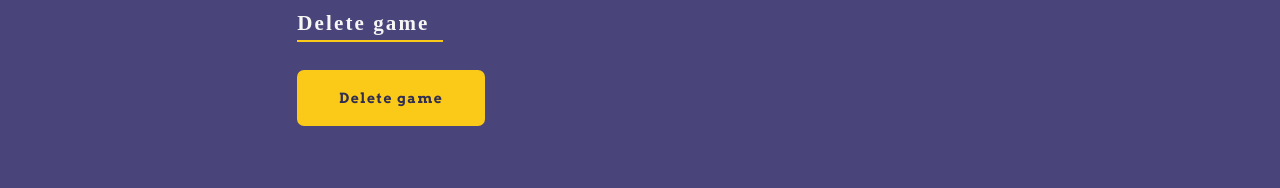
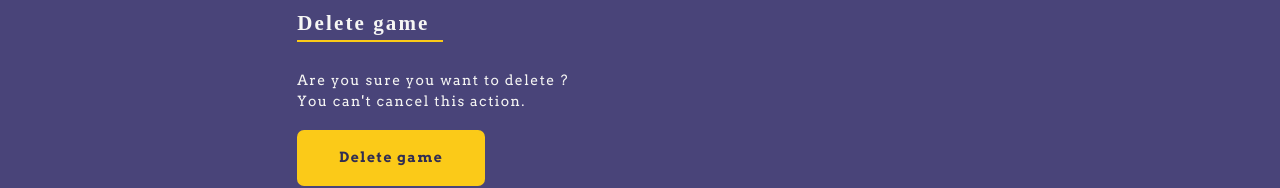
Before and after one commit to wlonk/roughcast, a Vue app: page /t/1/1/edit in a window 1280 px wide. Shown: the part 1563-1751 px from the top of the page. Built offline with nearby package versions, Linux system fonts and the light colour scheme; no server answers; the HTML template or start-up script is replaced by a standard one; a web font is replaced by a local one; what semantic-ui-vue, vue-async-computed, vue-scrollactive would draw is missing.

Commit message:
Add confirmation messages

```diff
--- a/src/styles/elements/edit-box.scss
+++ b/src/styles/elements/edit-box.scss
@@ -87,7 +87,7 @@
     display: flex;
     align-items: flex-start;
     justify-content: space-between;
-    padding: 0 1rem;
+    // padding: 0 1rem;
     p {
       max-width: 80%;
     }
@@ -96,4 +96,10 @@
       margin-left: 1rem;
     }
   }
+  &#delete .confirmation {
+    display: block;
+    p:last-child {
+      margin-bottom: 1.25rem;
+    }
+  }
 }
--- a/src/views/EditGamePage.vue
+++ b/src/views/EditGamePage.vue
@@ -33,7 +33,13 @@
             <div class="box-title">
               <h5>Delete game</h5>
             </div>
-            <!-- Delete Confirmation message WIP -->
+            <div class="confirmation">
+              <p>Are you sure you want to delete
+                <span class="accent-link">{{ game.name }}</span>
+                ?
+              </p>
+              <p>You can't cancel this action.</p>
+            </div>
             <button class="submit-btn single">Delete game</button>
           </div>
         </div>
--- a/src/views/EditTeamPage.vue
+++ b/src/views/EditTeamPage.vue
@@ -23,7 +23,13 @@
             <div class="box-title">
               <h5>Delete team</h5>
             </div>
-            <!-- Delete Confirmation message WIP -->
+            <div class="confirmation">
+              <p>Are you sure you want to delete
+                <span class="accent-link">{{ team.name }}</span>
+                ?
+              </p>
+              <p>You can't cancel this action.</p>
+            </div>
             <button class="submit-btn single">Delete team</button>
           </div>
         </div>
--- a/src/views/EditVersionPage.vue
+++ b/src/views/EditVersionPage.vue
@@ -32,7 +32,13 @@
             <div class="box-title">
               <h5>Delete version</h5>
             </div>
-            <!-- Delete Confirmation message WIP -->
+            <div class="confirmation">
+              <p>Are you sure you want to delete
+                <span class="accent-link">{{ version.name }}</span>
+                ?
+              </p>
+              <p>You can't cancel this action.</p>
+            </div>
             <button class="submit-btn single">Delete version</button>
           </div>
         </div>
```
